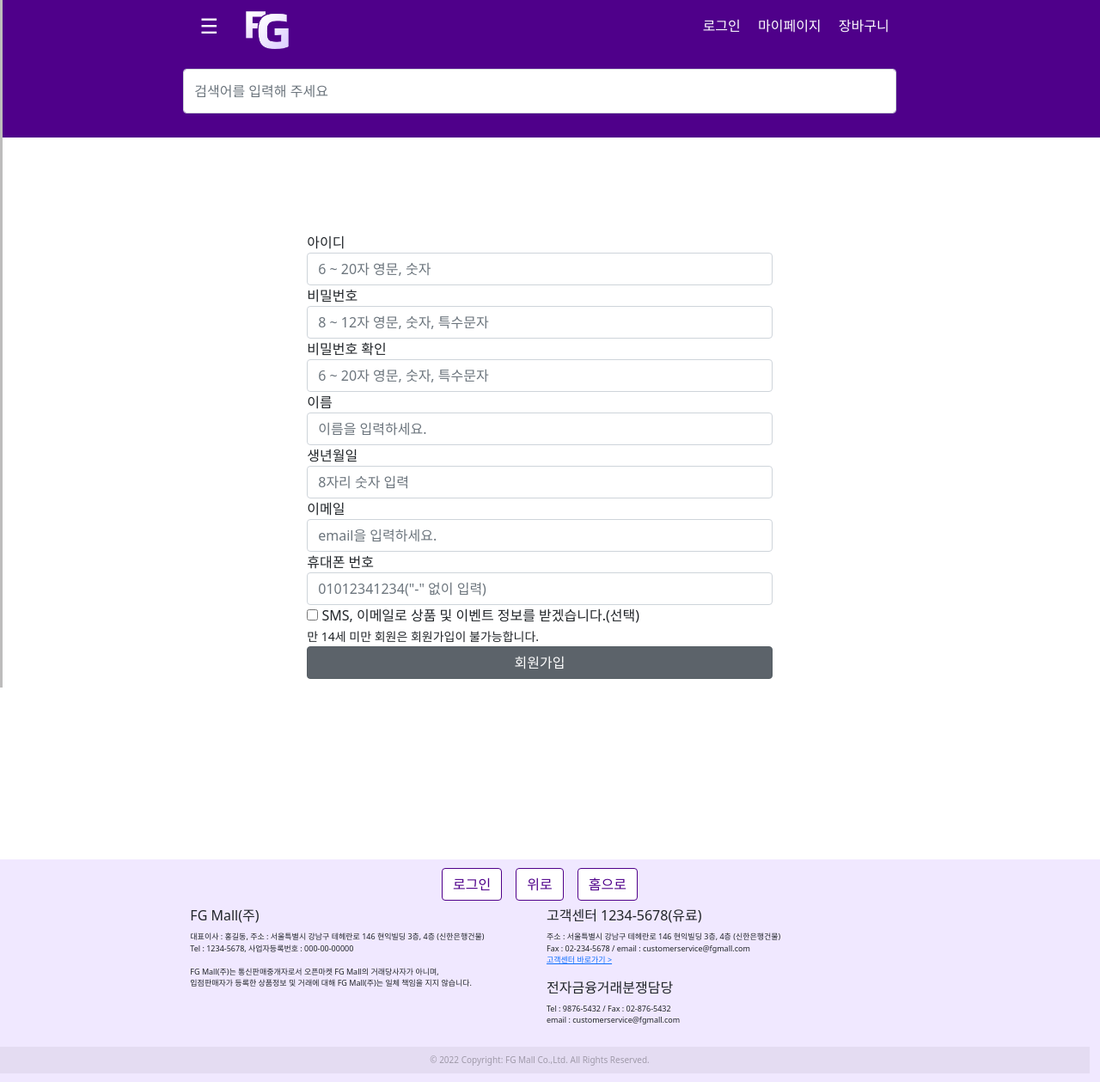
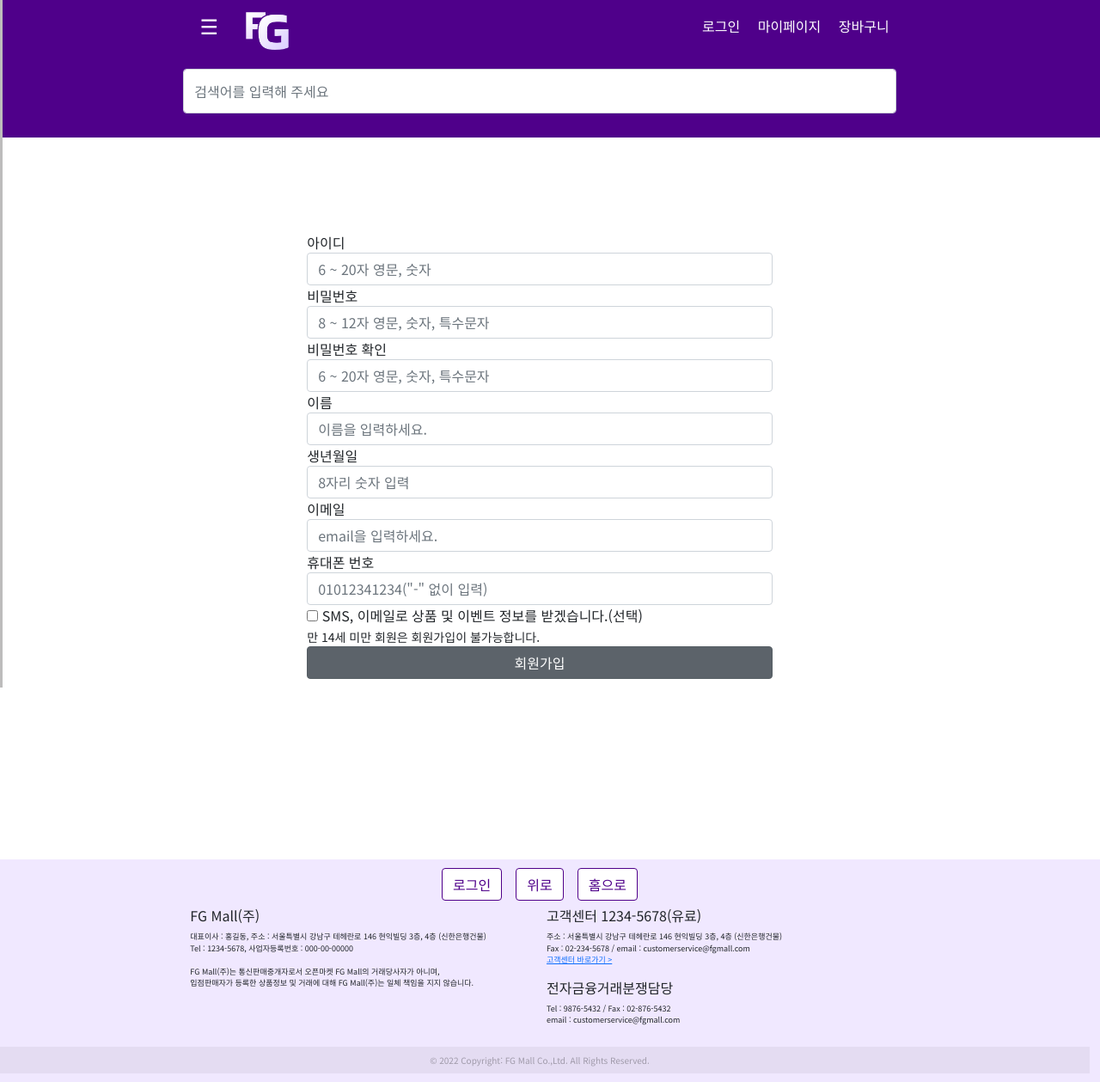
Before and after one commit to RockhoRockho/Project_FG, a Django app: page /member/join/ in a window 1280 px wide. Shown: the whole page at 86% size. Run offline with Django 3.2, Linux system fonts and the light colour scheme; some libraries are stand-ins or nearby versions.

Commit message:
중간커밋

```diff
--- a/static/css/base.css
+++ b/static/css/base.css
@@ -1,4 +1,7 @@
 @import url(//fonts.googleapis.com/earlyaccess/notosanskr.css);
+* {
+    font-family: "Noto Sans KR", "Helvetica Neue", "Apple SD Gothic Neo", "맑은 고딕", "Malgun Gothic", "돋움", dotum, sans-serif;
+}
 
 :root {
     --color-white: #fff;
```
Also changed, not shown: db.sqlite3.
